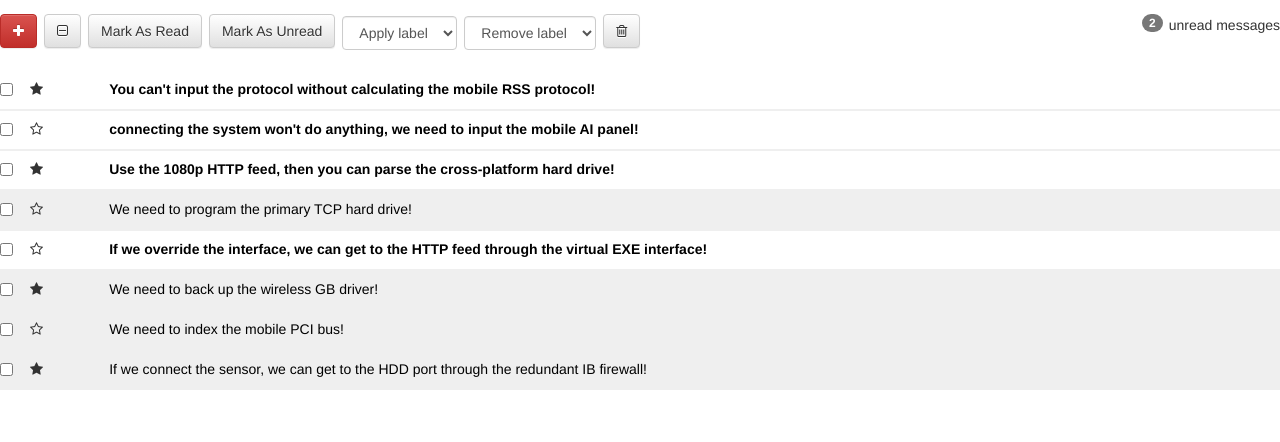
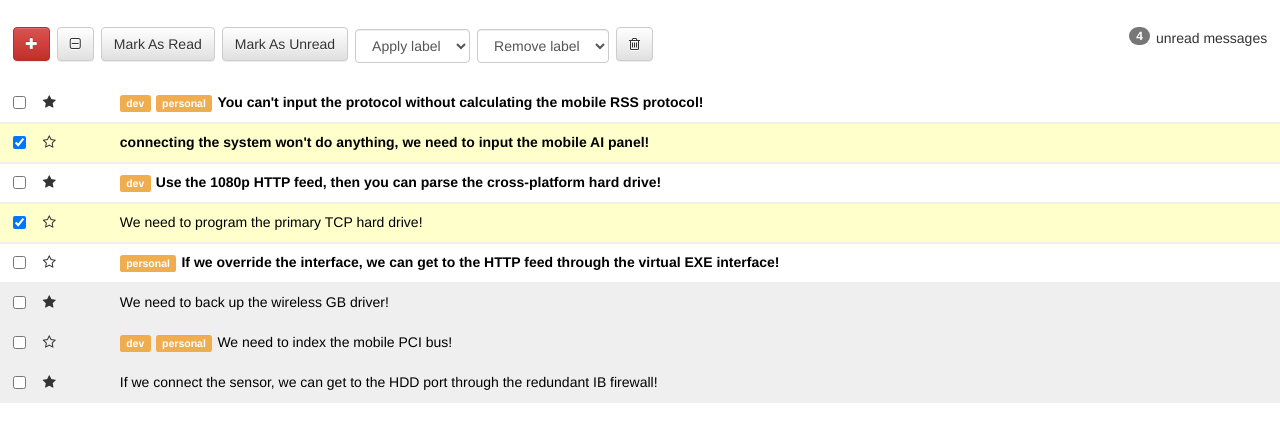
Before and after one commit to trentonwuerker/react-inbox, a React (Create React App) app: page / in a window 1280 px wide. Shown: the top 442 px of the page. Built offline with nearby package versions, Linux system fonts and the light colour scheme.

Commit message:
added read unread

```diff
--- a/src/App.js
+++ b/src/App.js
@@ -2,14 +2,92 @@ import React, { Component } from 'react';
 import './index.css';
 import Toolbar from './components/Toolbar'
 import Messages from './components/Messages'
-import data from './db/seeds'
+import messages from './db/seeds'
 
 class App extends Component {
+  constructor(props) {
+    super(props)
+    this.state = {
+      messages: messages
+    }
+  }
+
+  toggleStar = (message) => {
+    this.setState((prevState) => {
+      var current = prevState.messages.indexOf(message)
+      prevState.messages[current].starred ?
+        prevState.messages[current].starred = false :
+        prevState.messages[current].starred = true
+    })
+  }
+
+  toggleSelect = (message) => {
+    this.setState((prevState) => {
+      var current = prevState.messages.indexOf(message)
+      prevState.messages[current].selected ?
+        prevState.messages[current].selected = false :
+        prevState.messages[current].selected = true
+    })
+  }
+
+  selectDeselect = (numSelected) => {
+    if (numSelected === this.state.messages.length) {
+      this.state.messages.forEach((message, i) => {
+        this.setState((prevState) => {
+          prevState.messages[i].selected = false
+        })
+      })
+    } else {
+      this.state.messages.forEach((message, i) => {
+        this.setState((prevState) => {
+          prevState.messages[i].selected = true
+        })
+      })
+    }
+  }
+
+  markRead = () => {
+    this.state.messages.forEach((message, i) => {
+      if (message.selected && !message.read) {
+        this.setState((prevState) => {
+          prevState.messages[i].read = true
+        })
+      }
+    })
+  }
+
+  markUnread = () => {
+    this.state.messages.forEach((message, i) => {
+      if (message.selected && message.read) {
+        this.setState((prevState) => {
+          prevState.messages[i].read = false
+        })
+      }
+    })
+  }
+
+  deleteMessage = () => {
+    for (let i = this.state.messages.length; i >= 0; i--) {
+      console.log(this.state.messages[i - 1].selected);
+      // if (this.state.messages[i].selected) {
+      //   this.setState((prevState) => {
+      //     prevState.messages.splice(i,1)
+      //   })
+      // }
+    }
+  }
+
   render() {
     return (
       <div>
-        <Toolbar />
-        <Messages data={data}/>
+        <Toolbar messages={this.state.messages}
+                  selectDeselect={this.selectDeselect.bind(this)}
+                  markRead={ this.markRead.bind(this)}
+                  markUnread={this.markUnread.bind(this)}
+                  deleteMessage={this.deleteMessage.bind(this)}/>
+        <Messages messages={this.state.messages}
+                  toggleStar={this.toggleStar.bind(this)}
+                  toggleSelect={this.toggleSelect.bind(this)}/>
       </div>
     );
   }
--- a/src/components/Message.js
+++ b/src/components/Message.js
@@ -1,42 +1,45 @@
-import React, { Component } from 'react'
+import React from 'react'
 
-class Message extends Component {
-  render() {
-    return <div>{mapMessages(this.props.data)}</div>
-  }
+
+const Message = ({
+  message,
+  toggleStar,
+  toggleSelect
+  }) => {
+
+    const isRead = message.read ? 'read' : 'unread'
+    const isStarred = message.starred ? 'fa-star' : 'fa-star-o'
+    const isSelected = message.selected ? 'selected' : ''
+
+    const labels = message.labels.map((label, i) => (
+      <span key={i} className="label label-warning">{label}</span>
+    ))
+
+    const changeStar = () => {
+      toggleStar(message)
     }
 
-function mapMessages(data) {
-
-  let isRead
-  let isStar
-
-  return data.map(({ id, subject, read, starred, selected, labels }) => {
-
-    read ? isRead = "read" : isRead = "unread"
-    starred ? isStar = "" : isStar = "-o"
-
     return (
-    <div className={ `row message ${isRead}` } key={id}>
+      <div className={ `row message ${ isRead } ${ isSelected }` }>
         <div className="col-xs-1">
           <div className="row">
             <div className="col-xs-2">
-            <input type="checkbox" />
+              <input type="checkbox" checked={ !!message.selected } onChange={ () => toggleSelect(message) } />
             </div>
-          <div className="col-xs-2">
-            <i className={ `star fa fa-star${isStar}` }></i>
+            <div className="col-xs-2" onClick={ changeStar }>
+              <i className={`star fa ${ isStarred }`}></i>
             </div>
           </div>
         </div>
         <div className="col-xs-11">
-      <span className="label label-warning"></span>
+          { labels }
           <a href="">
-          { subject }
+            { message.subject }
           </a>
         </div>
       </div>
     )
-  })
 }
 
+
 export default Message
--- a/src/components/Messages.js
+++ b/src/components/Messages.js
@@ -1,12 +1,20 @@
-import React, { Component } from 'react'
+import React from 'react'
 import Message from './Message'
 
-class Messages extends Component {
-  render() {
-    return (
-      <Message data={this.props.data}/>
-    )
-  }
+
+const Messages = ({
+  messages,
+  toggleStar,
+  toggleSelect
+  }) => {
+  return (
+    <div>
+      {messages.map(message => <Message key={message.id}
+                                        message={ message }
+                                        toggleStar={ toggleStar }
+                                        toggleSelect={ toggleSelect }/>)}
+    </div>
+  )
 }
 
 export default Messages
--- a/src/components/Toolbar.js
+++ b/src/components/Toolbar.js
@@ -1,12 +1,31 @@
-import React, { Component } from 'react'
+import React from 'react'
 
-class Toolbar extends Component {
-  render() {
+const Toolbar = ({
+  messages,
+  selectDeselect,
+  markRead,
+  markUnread,
+  deleteMessage
+}) => {
+
+    const unread = messages.filter((item) => item.read === false).length
+    const selectedMessages = messages.filter((item) => item.selected === true).length
+    var allRead
+
+
+    if ( selectedMessages === messages.length) {
+      allRead = 'fa-check-square-o'
+    } else if ( selectedMessages === 0) {
+      allRead = 'fa-square-o'
+    } else {
+      allRead = 'fa-minus-square-o'
+    }
+
     return (
       <div className="row toolbar">
         <div className="col-md-12">
           <p className="pull-right">
-            <span className="badge badge">2</span>
+            <span className="badge badge">{unread}</span>
             unread messages
           </p>
 
@@ -14,13 +33,13 @@ class Toolbar extends Component {
             <i className="fa fa-plus"></i>
           </a>
 
-          <button className="btn btn-default">
-            <i className="fa fa-minus-square-o"></i>
+          <button className="btn btn-default" onClick={ () => selectDeselect(selectedMessages) }>
+            <i className={`fa ${allRead}`}></i>
           </button>
 
-          <button className="btn btn-default">Mark As Read</button>
+          <button className="btn btn-default" onClick={() => markRead()} >Mark As Read</button>
 
-          <button className="btn btn-default">Mark As Unread</button>
+          <button className="btn btn-default" onClick={() => markUnread()}>Mark As Unread</button>
 
           <select className="form-control label-select">
             <option>Apply label</option>
@@ -35,13 +54,12 @@ class Toolbar extends Component {
             <option value="personal">personal</option>
             <option value="gschool">gschool</option>
           </select>
-          <button className="btn btn-default">
+          <button className="btn btn-default" onClick={ () => deleteMessage() }>
             <i className="fa fa-trash-o"></i>
           </button>
         </div>
       </div>
     )
-  }
 }
 
 export default Toolbar
--- a/src/index.css
+++ b/src/index.css
@@ -1,3 +1,7 @@
+body {
+  padding: 1%
+}
+
 .message {
   margin-left: 0px;
   padding-top: 8px;
@@ -31,8 +35,7 @@
 }
 
 .message:hover {
-  margin-left: -3px;
-  border-left: 3px solid #ccc;
+  background: #f2f2c2;
 }
 
 .message-body {
```
Lines whose indentation alone changed are shown as unchanged.
